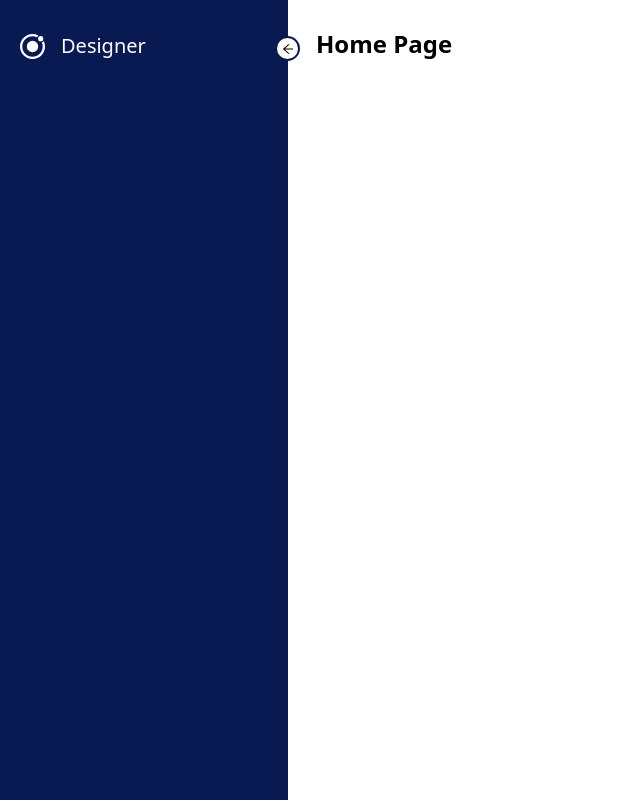
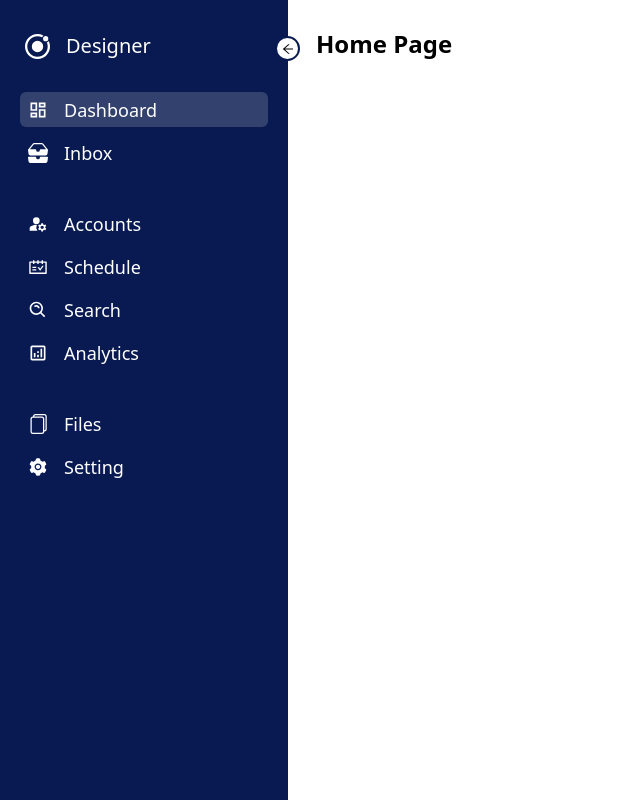
Before and after one commit to JaGarcia02/Frontend_design_reference, a React (Vite) app in the folder tailwind_references_components_pages/TailwindCss_References/Tailwind_Components_Pages/: page /1 in a window 1280 px wide. Shown: the whole page, without its empty margins (0-640 px from the left). Built offline with nearby package versions, Linux system fonts and the light colour scheme.

Commit message:
sideBar done

```diff
--- a/tailwind_references_components_pages/TailwindCss_References/Tailwind_Components_Pages/src/App.jsx
+++ b/tailwind_references_components_pages/TailwindCss_References/Tailwind_Components_Pages/src/App.jsx
@@ -15,3 +15,5 @@ function App() {
 }
 
 export default App;
+
+// https://www.youtube.com/watch?v=aMjou4yXWdU&t=403s&ab_channel=CodeAProgram
--- a/tailwind_references_components_pages/TailwindCss_References/Tailwind_Components_Pages/src/components/Sidebar/Sidebar.jsx
+++ b/tailwind_references_components_pages/TailwindCss_References/Tailwind_Components_Pages/src/components/Sidebar/Sidebar.jsx
@@ -1,9 +1,31 @@
 import React, { useState } from "react";
 import { SiIonic } from "react-icons/si";
-import { AiOutlineArrowLeft, AiOutlineArrowRight } from "react-icons/ai";
+import {
+  AiOutlineArrowLeft,
+  AiOutlineArrowRight,
+  AiOutlineSchedule,
+  AiFillSetting,
+} from "react-icons/ai";
+import {
+  MdOutlineDashboard,
+  MdManageAccounts,
+  MdOutlineAnalytics,
+} from "react-icons/md";
+import { BsFillInboxesFill, BsFiles } from "react-icons/bs";
+import { BiSearchAlt } from "react-icons/bi";
 
 const Sidebar = () => {
   const [sideOpen, setSideOpen] = useState(true);
+  const Menus = [
+    { title: "Dashboard", icon: <MdOutlineDashboard /> },
+    { title: "Inbox", icon: <BsFillInboxesFill /> },
+    { title: "Accounts", icon: <MdManageAccounts />, gap: true },
+    { title: "Schedule", icon: <AiOutlineSchedule /> },
+    { title: "Search", icon: <BiSearchAlt /> },
+    { title: "Analytics", icon: <MdOutlineAnalytics /> },
+    { title: "Files", icon: <BsFiles />, gap: true },
+    { title: "Setting", icon: <AiFillSetting /> },
+  ];
   return (
     <div className="flex">
       <div
@@ -31,7 +53,9 @@ const Sidebar = () => {
         <div className="flex gap-x-4 items-center ">
           <div>
             <SiIonic
-              className={`cursor-pointer duration-500 text-white text-[25px]`}
+              className={`cursor-pointer duration-500 text-white text-[25px] ml-[5px] ${
+                sideOpen && "rotate-[360deg]"
+              }`}
             />
           </div>
           <h1
@@ -42,6 +66,25 @@ const Sidebar = () => {
             Designer
           </h1>
         </div>
+        <ul className="pt-6">
+          {Menus.map((menu, index) => (
+            <li
+              key={index}
+              className={`text-white text-lg h-[35px] flex items-center gap-x-4 cursor-pointer p-2 hover:bg-light-white rounded-md ${
+                menu.gap ? "mt-9" : "mt-2"
+              } ${index === 0 && "bg-light-white"}`}
+            >
+              <span className="text-[20px]">{menu.icon}</span>
+              <span
+                className={`${
+                  !sideOpen && "scale-0"
+                } origin-left duration-500 ease-in-out text-lg `}
+              >
+                {menu.title}
+              </span>
+            </li>
+          ))}
+        </ul>
       </div>
 
       <div className="p-7 text-2xl font-semibold flex-1 h-screen">
```
